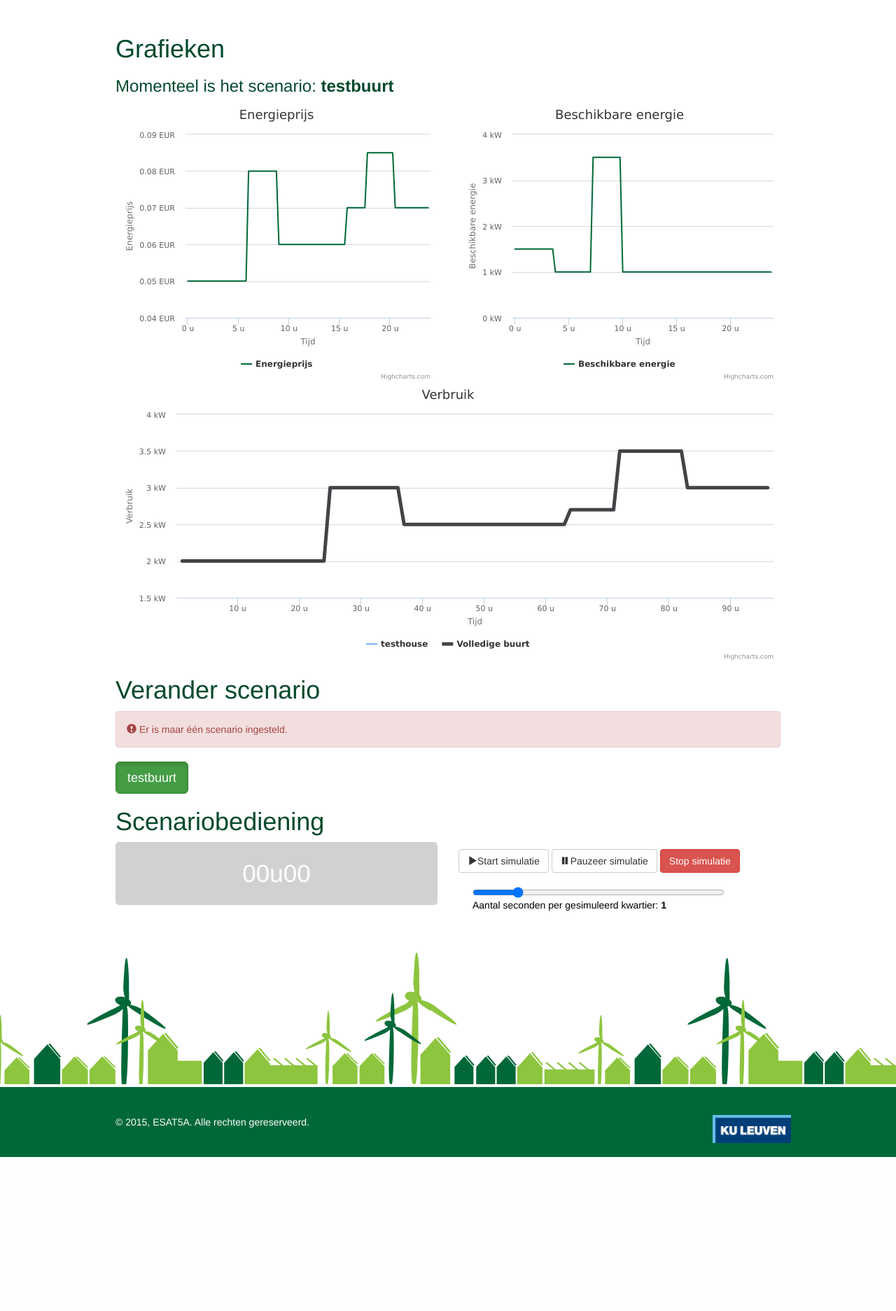
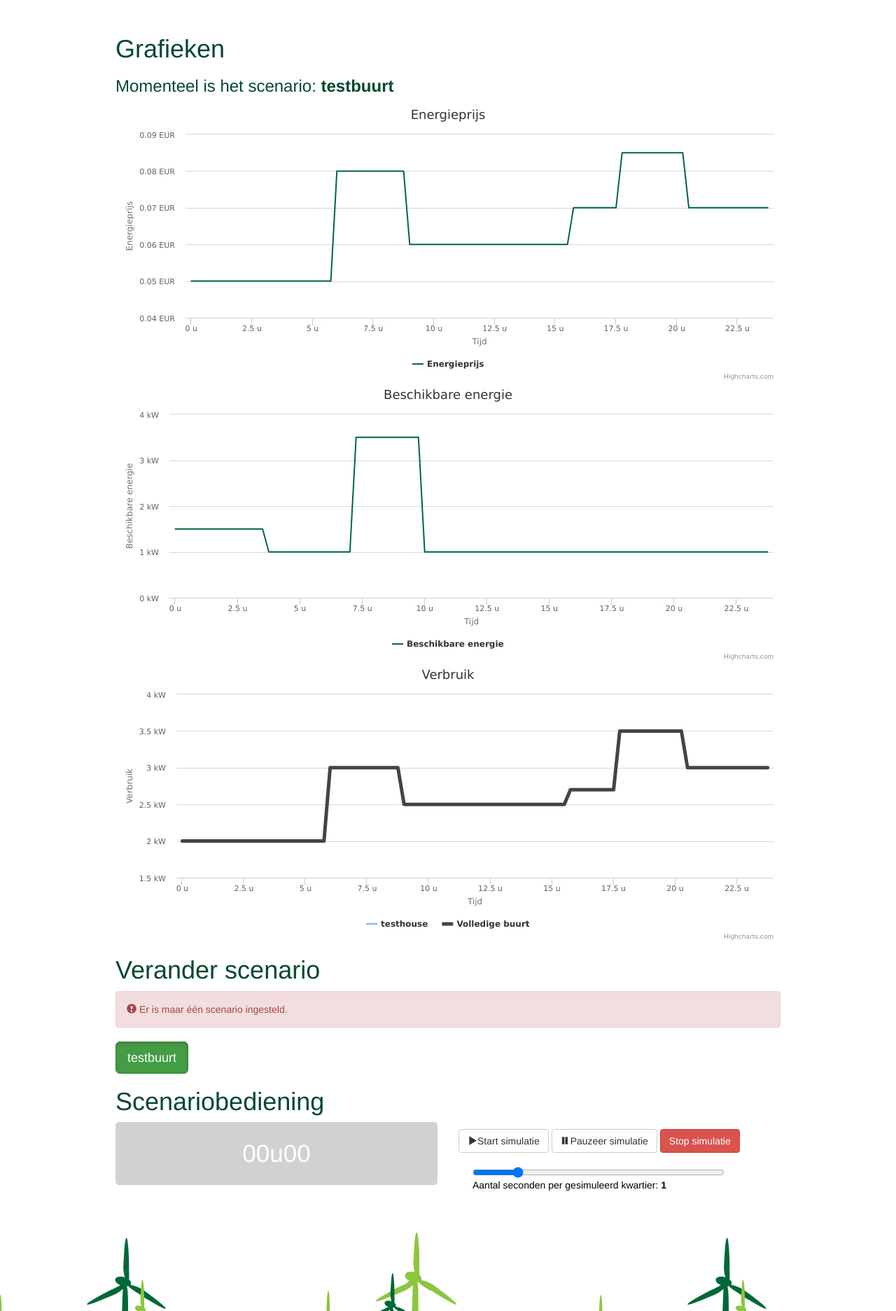
Before and after one commit to Tijs-B/ESAT-EnergyHousing, a Django app: page /scenario/ in a window 1280 px wide. Shown: the part 110-1983 px from the top of the page at 70% size. Before the commit the page ends 1763 px from the top, so only its background shows below. Run offline with Django 3.2, Linux system fonts and the light colour scheme; data comes from the database, SQL or seed files in the repository; data that the repository does not hold is empty; parts of the project's set-up code (start-up, migrations or seed data) failed here and were passed over; some libraries are stand-ins or nearby versions.

Commit message:
kleine dingen bij scenario

```diff
--- a/smartgrid/templates/smartgrid/post_login/scenario.html
+++ b/smartgrid/templates/smartgrid/post_login/scenario.html
@@ -15,10 +15,8 @@
 {% block content %}
     <h1>Grafieken</h1>
     <h3>Momenteel is het scenario: <strong>{{ current_neighborhood_name }}</strong></h3>
-    <div class="row">
-        <div class="col-sm-6" id="price_chart"></div>
-        <div class="col-sm-6" id="energy_chart"></div>
-    </div>
+    <div class="graph" id="price_chart"></div>
+    <div class="graph" id="energy_chart"></div>
     <div class="graph" id="consumption_chart"></div>
 
     <h1>Verander scenario</h1>
--- a/smartgrid/utilities.py
+++ b/smartgrid/utilities.py
@@ -179,7 +179,7 @@ def get_consumption(house=None):
     current_neighborhood_name = scenario.current_neighborhood
     current_neighborhood = Neighborhood.objects.get(neighborhood_name=current_neighborhood_name)
 
-    consumption = [[i, 0] for i in range(1, 97)]
+    consumption = [[i/4.0, 0] for i in range(96)]
 
     if house is not None:
         for fixed_demand_profile in house.fixeddemandprofile_set.all():
```
